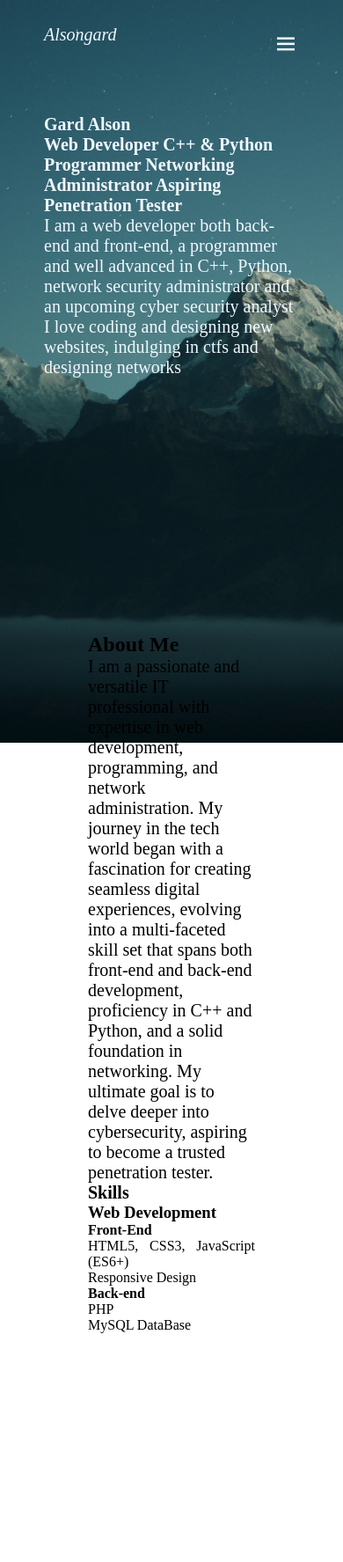
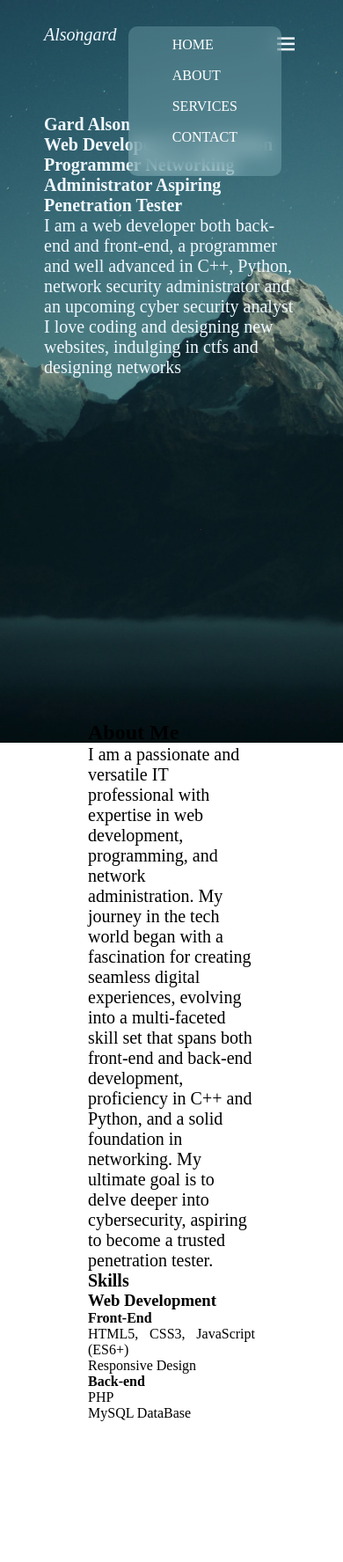
Before and after one commit to alsongard/alsongard, a PHP site: page / in a window 390 px wide. Shown: the top 1775 px of the page at 88% size. Run offline with PHP 8.4, Linux system fonts and the light colour scheme.

Commit message:
Responsive

```diff
--- a/css/port.css
+++ b/css/port.css
@@ -68,8 +68,8 @@ header
 }
 .about
 {
-    border:solid black;
-    margin:250px 50px;
+    border:solid rgb(12, 135, 139);
+    margin:350px 50px;
     border-radius: 30px;
     padding: 40px 50px;
     position: relative;
@@ -77,6 +77,7 @@ header
 #menu
 {
     display: none;
+    cursor: pointer;
 }
 body
 {
@@ -97,11 +98,65 @@ footer{
     background:  rgb(226, 115, 115);
     padding: 50px 0px 30px 0px;
 }
+.dropDown
+{
+    position: absolute;
+    top:30px;
+    right:70px;
+    background: rgb(205, 255, 255, 0.2);
+    backdrop-filter:blur(11px);
+    text-align: left;
+    padding:15px 50px;
+    border-radius: 10px;
+    display: none;
+    text-align: left;
+}
+.dropDown li
+{
+    margin-bottom: 20px;
+}
+.dropDown li a
+{
+    line-height: 12px;
+    color:white;
+}
+.dropDown li a::after
+{
+    display: block;
+    position:relative;
+    content: "";
+    left:0px;
+    top: 3px;
+    background: #64a2db;
+    height: 3px;
+    width: 0;
+}
+.dropDown li a:hover::after
+{
+    width: 80%;
+    transition: ease-in 0.50s;
+}
+.dropDown li a:hover
+{
+    transition: ease-out 0.30s;
+    padding-left:10px;
+}
+
+.dropDown.open
+{
+    height:150px;
+}
 .lastElement
 {
+
     margin-top: 30px;
     margin-bottom: 0px;
+    font-size: 20px;
     text-align: center;
+}
+.lastElement span
+{
+    font-size:25px;
 }
 .container{
     max-width: 1300px;
@@ -109,17 +164,6 @@ footer{
 }
 .row{
     display: flex;
-}
-.dropDown
-{
-    display: none;
-
-}
-.dropDown li a
-{
-    line-height: 30px;
-    color: white;
-    font-size: 15px;
 }
 @media(max-width:990px)
 {
@@ -156,14 +200,14 @@ footer{
     {
         display: block;
         font-size: 30px;
+        /* color:black; */
     }
-    /* .dropDown
+    .dropDown
     {
-        padding:8px;
-        border-radius: 10px;
-        display:grid
+        display: block;
     }
-    */
+
+
 }
 .footer-col{
     width: 25%;
--- a/index.html
+++ b/index.html
@@ -23,12 +23,15 @@
                 <li><a href="#">SERVICES</a></li>
                 <li><a href="#">CONTACT</a></li>
             </ul>
-            <ul class="dropDown">
-                <li><a href="#">HOME</a></li>
-                <li><a href="#">ABOUT</a></li>
-                <li><a href="#">SERVICES</a></li>
-                <li><a href="#">CONTACT</a></li>
-            </ul>
+            <div class="dropDown">
+                <ul class="dropDownMenu">
+                    <li><a href="#">HOME</a></li>
+                    <li><a href="#">ABOUT</a></li>
+                    <li><a href="#">SERVICES</a></li>
+                    <li><a href="#">CONTACT</a></li>
+                </ul>
+
+            </div>
         </div>
 
     </header>
@@ -102,8 +105,39 @@
             </div>
         </div>
         <div class="lastElement">
-            <p>Made with <span><i class='bx bx-laugh'></i></span> by Gard Alson </p>
+            <p>Made with <span><i class='bx bx-laugh'></i></span> by Alson Gard </p>
         </div>
     </footer>
+    <script type="text/javascript">
+        let toggleBtn = document.querySelector("#menu")
+        let dropDownMenu = document.querySelector(".dropDown")
+        let toggleBtnIcon = document.querySelector("#menu i")
+        toggleBtn.onclick = function()
+        {
+            toggleBtn.style.backgroundColor = "red";
+            dropDownMenu.classList.toggle("open")
+            let isOpen = dropDownMenu.classList.contains('open')
+            toggleBtnIcon.classList = isOpen
+            ?'bx bx-x'
+            :'bx bx-menu'
+        };
+        // document.querySelector("#menu").style.backgroundColor = "red";
+        // let toggleBtn = document.getElementById('menu')
+        // let toggleBtnIcon = document.getElementById('#menu .i')
+        // let dropDownMenu = document.getElementById('dropDown')
+        // toggleBtn.onclick = function()
+        // {
+        //     dropDownMenu.classList.toggle("open")
+        //     let isOpen = dropDownMenu.classList.contains('open')
+        //     toggleBtnIcon.classList = isOpen()
+        //     ?'bx bx-x'
+        //     :'bx bx-menu'
+        // }
+
+
+
+    </script>
+
+
 </body>
 </html>
```
